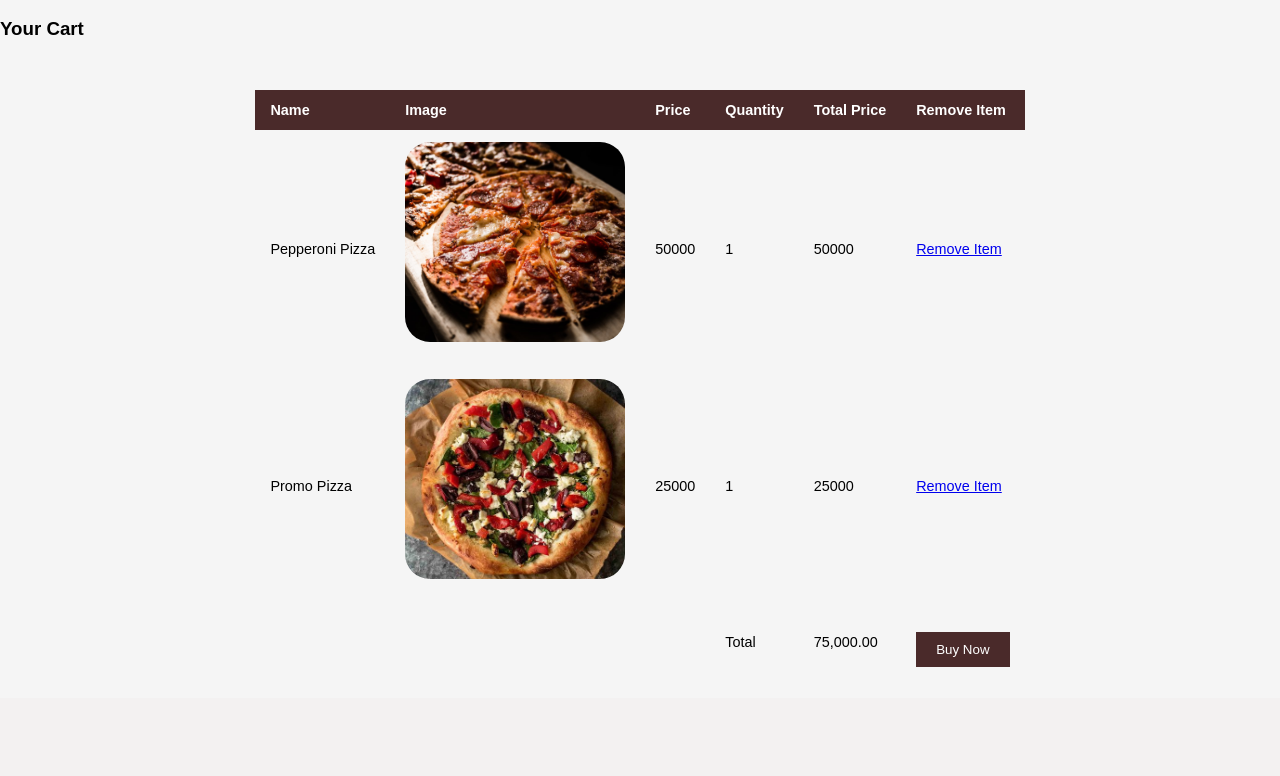
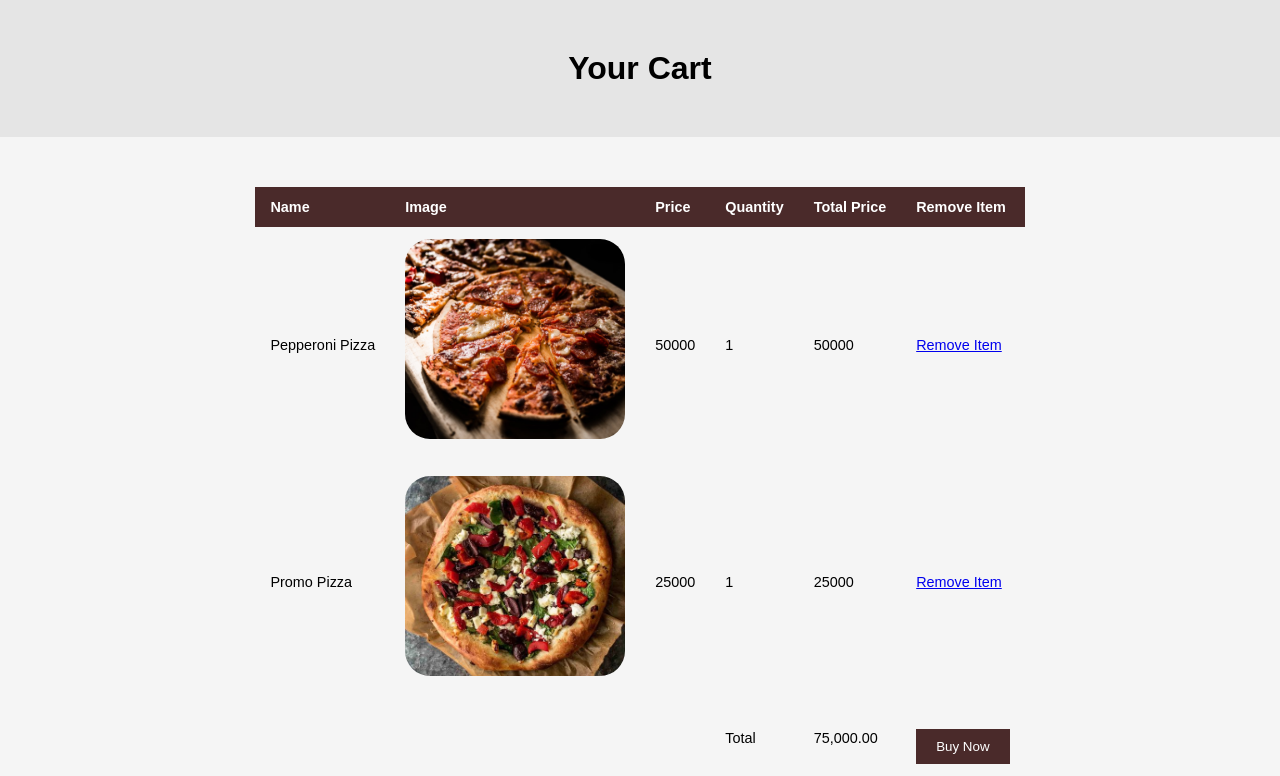
Before and after one commit to Vicky-Kaseger/TugasPizzaWeb, a PHP site: page /cart.php in a window 1280 px wide. Shown: the part 102-878 px from the top of the page. Before the commit the page ends 769 px from the top, so only its background shows below. Run offline with PHP 8.4, Linux system fonts and the light colour scheme; data comes from the database, SQL or seed files in the repository.

Commit message:
fixing 1

```diff
--- a/cart.php
+++ b/cart.php
@@ -24,7 +24,11 @@ if(isset($_GET['action']) && $_GET['action'] == "delete") {
             </ul>
         </nav>
     </header>
-    <h3> Your Cart </h3>
+    <div class="welcome-banner">
+        <div class="welcome-text">
+            <h1>Your Cart</h1>
+        </div>
+    </div>
         <div>
             <table class="content-table">
                 <thead>
--- a/orders.php
+++ b/orders.php
@@ -26,6 +26,11 @@ if(isset($_GET['action']) && $_GET['action'] == "delete") {
     </ul>
 </nav>
 </header>
+<div class="welcome-banner">
+        <div class="welcome-text">
+            <h1>Orders</h1>
+        </div>
+    </div>
 
 <table class="content-table">
                 <thead>
```
Also changed, not shown: index.php (+3 -4 lines).
